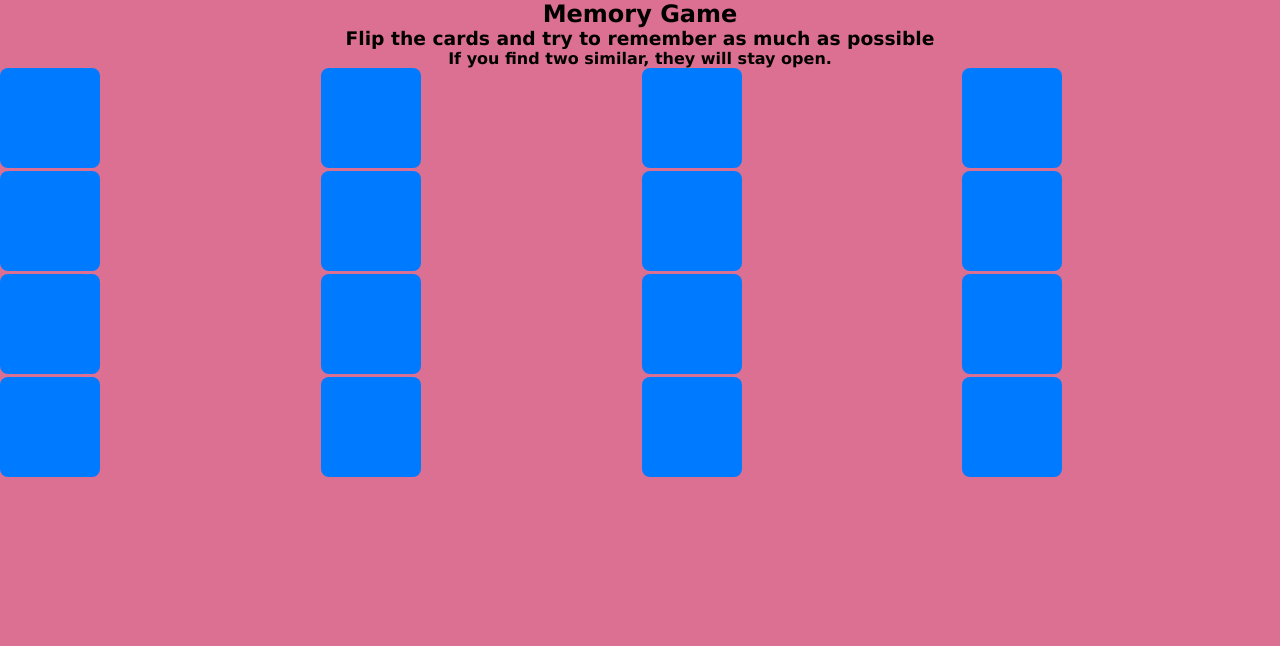
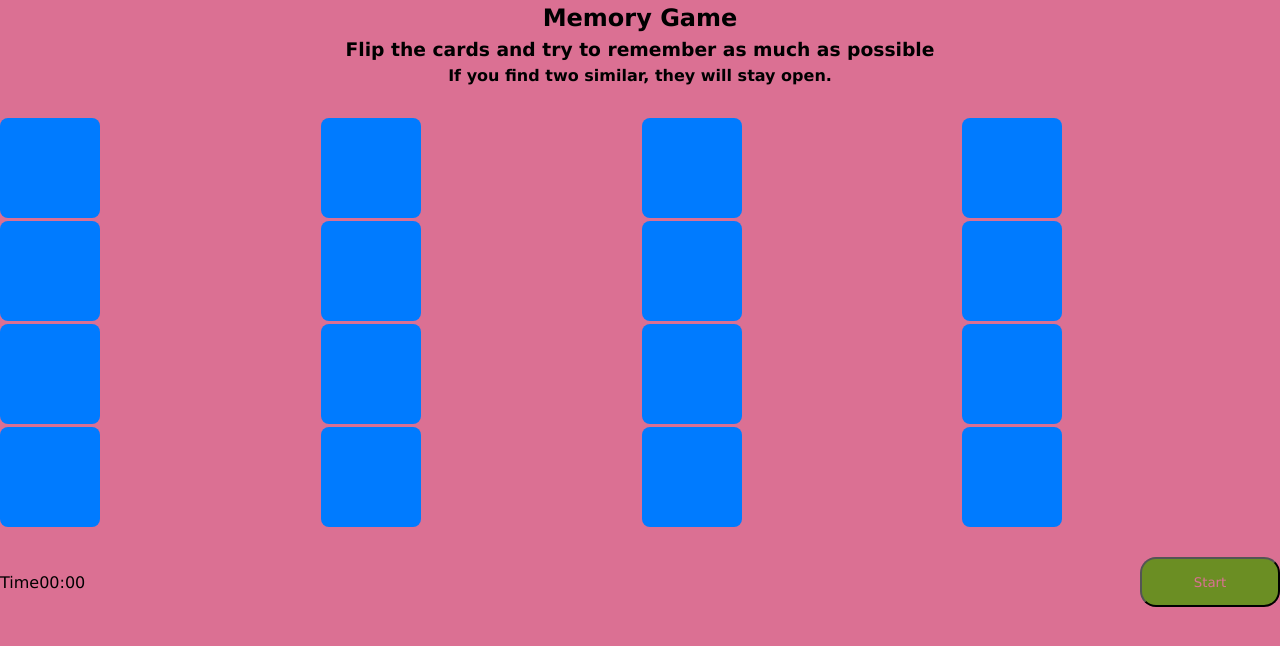
Before and after one commit to Thandekaportiap/memory_game, a plain HTML site: page index.html in a window 1280 px wide. Drawn offline with Linux system fonts and the light colour scheme.

Commit message:
start bar

```diff
--- a/index.html
+++ b/index.html
@@ -8,7 +8,7 @@
 
 </head>
 <body>
-  <div>
+  <div class="head">
     <h2 style="text-align: center">Memory Game</h2>
     <h3 style="text-align: center">Flip the cards and try to remember as much as possible</h3>
     <h4 style="text-align: center">If you find two similar, they will stay open.</h4>
@@ -17,6 +17,16 @@
 
   <div class="game-board" id="game-board">
   </div>
+<div class="bar">
+  <div class="timmer">
+    <p>Time<span>00:00</span></p>
+  </div>
+
+  <div class="start">
+<button>Start</button>
+  </div>
+  </div>
+
     <script src="index.js"></script>
 </body>
 </html>
--- a/index.js
+++ b/index.js
@@ -67,4 +67,8 @@ for (let i = 0; i < cardCount; i++) {
   lettersList.splice(randomIndex, 1);
 	gameBoard.appendChild(card);
 
+};
+
+const start = () => {
+
 }
--- a/styles.css
+++ b/styles.css
@@ -2,6 +2,12 @@
     margin: 0;
     font-family: 'Lucida Sans', 'Lucida Sans Regular', 'Lucida Grande', 'Lucida Sans Unicode', Geneva, Verdana, sans-serif;
     background-color: palevioletred;
+}
+
+.head {
+    margin-bottom: 30px;
+    line-height: 1.5;
+    font-weight: bolder;
 }
 
 .game-board {
@@ -50,12 +56,27 @@
 
   .card-front {
     background-color: black;
-
   }
-
   .card-back {
     display: flex;
     align-items: center;
     justify-content: center;
     font-size: 24px;
   }
+
+  .bar {
+    display: flex;
+    flex-direction: row;
+    align-items: center;
+    justify-content: space-between;
+    margin-top: 30px;
+  }
+
+  .start button {
+    width: 140px;
+    height: 50px;
+    border-radius: 16px;
+    background-color: olivedrab;
+    color: palevioletred;
+
+  }
```
